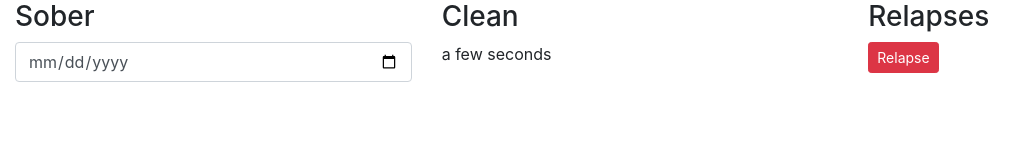
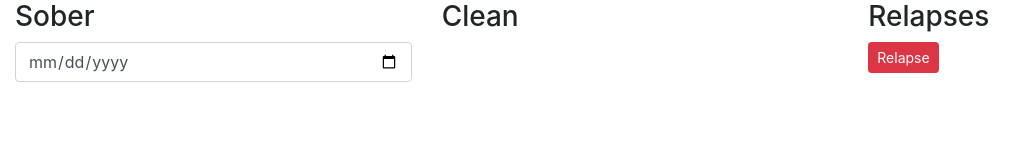
Before and after one commit to cschucode/my-react-redux-tutorial, a React app in the folder sample-react-redux-tutorial/: page / in a window 1280 px wide. Shown: the top 160 px of the page, without its empty margins (0-1036 px from the left). Built offline with nearby package versions, Linux system fonts and the light colour scheme.

Commit message:
Added PropTypes

```diff
--- a/sample-react-redux-tutorial/src/components/DatePicker.jsx
+++ b/sample-react-redux-tutorial/src/components/DatePicker.jsx
@@ -5,7 +5,7 @@ import { updateTimeSober } from '../actions/index';
 
 function mapDispatchToProps(dispatch) {
   return {
-    updateSobrietyDate: timeSober => dispatch(updateTimeSober(timeSober)),
+    dispatchUpdateSobrietyDate: timeSober => dispatch(updateTimeSober(timeSober)),
   };
 };
 
@@ -18,8 +18,8 @@ class ConnectedDatePicker extends React.Component {
 
   handleChange(el) {
     el.preventDefault();
-
-    this.props.updateSobrietyDate(el.target.value);
+    const date = new Date(el.target.value).toUTCString();
+    this.props.dispatchUpdateSobrietyDate(date);
     el.target.value = "";
   }
 
@@ -29,7 +29,7 @@ class ConnectedDatePicker extends React.Component {
 };
 
 ConnectedDatePicker.propTypes = {
-  updateSobrietyDate: PropTypes.func.isRequired,
+  dispatchUpdateSobrietyDate: PropTypes.func.isRequired,
 };
 
 const DatePicker = connect(null, mapDispatchToProps)(ConnectedDatePicker);
--- a/sample-react-redux-tutorial/src/components/RelapseButton.jsx
+++ b/sample-react-redux-tutorial/src/components/RelapseButton.jsx
@@ -1,10 +1,11 @@
+import PropTypes from 'prop-types';
 import React from 'react';
 import { connect } from 'react-redux';
 import { addRelapseDate } from '../actions/index';
 
 function mapDispatchToProps(dispatch) {
   return {
-    addRelapseDate: relapseDate => dispatch(addRelapseDate(relapseDate)),
+    dispatchAddRelapseDate: relapseDate => dispatch(addRelapseDate(relapseDate)),
   };
 };
 
@@ -22,8 +23,7 @@ class ConnectedRelapseButton extends React.Component {
   handleClick() {
     const d = new Date();
     const relapseDate = { time: `${d.getMonth() + 1}/${d.getDate()}/${d.getFullYear()}` };
-
-    this.props.addRelapseDate(relapseDate);
+    this.props.dispatchAddRelapseDate(relapseDate);
   }
 
   render() {
@@ -31,6 +31,11 @@ class ConnectedRelapseButton extends React.Component {
   }
 };
 
+ConnectedRelapseButton.propTypes = {
+  dispatchAddRelapseDate: PropTypes.func.isRequired,
+  relapses: PropTypes.array.isRequired,
+};
+
 const RelapseButton = connect(mapStateToProps, mapDispatchToProps)(ConnectedRelapseButton);
 
 export default RelapseButton;
--- a/sample-react-redux-tutorial/src/components/RelapseList.jsx
+++ b/sample-react-redux-tutorial/src/components/RelapseList.jsx
@@ -1,3 +1,4 @@
+import PropTypes from 'prop-types';
 import React from 'react';
 import { connect } from 'react-redux';
 
@@ -15,6 +16,10 @@ const ConnectedRelapseList = ({ relapses }) => (
   </ul>
 );
 
+ConnectedRelapseList.propTypes = {
+  relapses: PropTypes.array.isRequired,
+};
+
 const RelapseList = connect(mapStateToProps)(ConnectedRelapseList);
 
 export default RelapseList;
--- a/sample-react-redux-tutorial/src/components/TimeDisplay.jsx
+++ b/sample-react-redux-tutorial/src/components/TimeDisplay.jsx
@@ -1,3 +1,4 @@
+import PropTypes from 'prop-types';
 import React from 'react';
 import { connect } from 'react-redux';
 import Moment from 'react-moment';
@@ -9,9 +10,13 @@ const mapStateToProps = state => {
 const ConnectedTimeDisplay = ({ timeSober }) => (
   <div className="">
     <h3>Clean</h3>
-    <Moment fromNow ago>{timeSober}</Moment>
+    {timeSober && <Moment date={timeSober} fromNow ago />}
   </div>
 );
+
+ConnectedTimeDisplay.propTypes = {
+  timeSober: PropTypes.string,
+};
 
 const TimeDisplay = connect(mapStateToProps)(ConnectedTimeDisplay);
 
--- a/sample-react-redux-tutorial/src/reducers/index.js
+++ b/sample-react-redux-tutorial/src/reducers/index.js
@@ -4,7 +4,7 @@ import {
 } from '../actions/index';
 
 const initialState = {
-  timeSober: undefined,
+  timeSober: '',
   relapses: [],
 };
 
@@ -13,14 +13,15 @@ function rootReducer(state = initialState, action) {
 
   switch(type) {
     case UPDATE_TIME_SOBER:
-      console.log('payload::', action.payload);
       return Object.assign({}, state, {
         timeSober: action.payload,
       });
     case ADD_RELAPSE_DATE:
+      const date = new Date();
+
       return Object.assign({}, state, {
         relapses: state.relapses.concat(action.payload),
-        timeSober: new Date(),
+        timeSober: date.toUTCString(),
       });
     default:
       return initialState;
```
Also changed, not shown: 1 other file (tests, documents, lock files or other folders).
